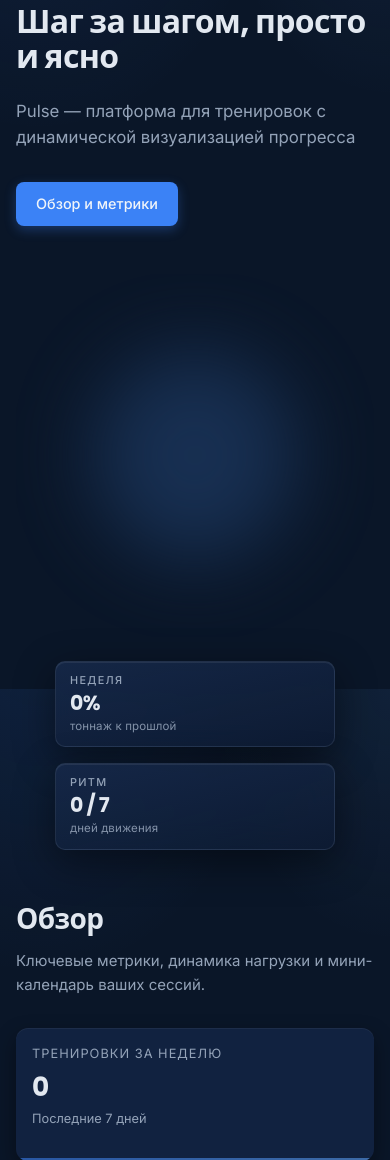
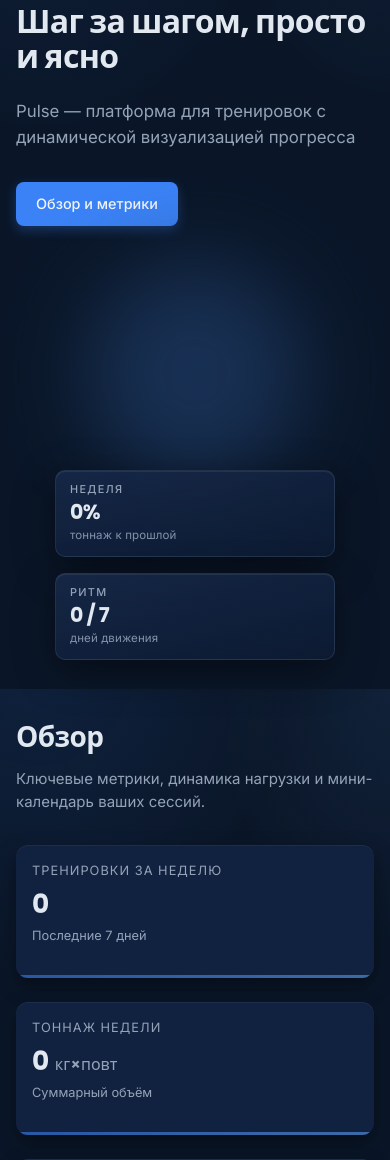
Before and after one commit to radiopomexi/pulse, a Django app: page / in a window 390 px wide. Shown: the part 155-1315 px from the top of the page. Run offline with Django 5.2, Linux system fonts and the light colour scheme; the visitor is signed in with stand-in values (Sample User, id 1); data that the repository does not hold is empty.

Commit message:
Hero-круг и поле даты на мобильных: единая позиция в обеих темах.
Круг hero фиксирован по центру; форма веса — колонка, дата на всю ширину.

Co-authored-by: Cursor <cursoragent@cursor.com>

```diff
--- a/static/css/style.css
+++ b/static/css/style.css
@@ -3652,7 +3664,18 @@ html[data-theme="light"] .staff-table-select {
     margin-inline: auto;
   }
 
-  .hero__visual-stack {
+  .hero__visual-stack:not(.hero__visual-stack--solo) {
+    position: relative;
+    display: flex;
+    flex-direction: column;
+    align-items: center;
+    justify-content: flex-start;
+    min-height: 300px;
+    padding: var(--space-sm) 0 var(--space-md);
+    width: 100%;
+  }
+
+  .hero__visual-stack--solo {
     flex-direction: column;
     align-items: center;
     justify-content: flex-start;
@@ -3661,25 +3684,44 @@ html[data-theme="light"] .staff-table-select {
   }
 
   .hero__visual-stack:not(.hero__visual-stack--solo) .hero__figure {
+    position: absolute;
+    top: 0;
+    left: 50%;
+    transform: translateX(-50%);
+    width: min(100%, 340px);
+    height: 230px;
+    max-width: none;
+    margin: 0;
+    display: flex;
+    align-items: center;
+    justify-content: center;
+    pointer-events: none;
+    z-index: 0;
+  }
+
+  .hero__visual-stack:not(.hero__visual-stack--solo) .hero__blur-art {
+    display: block !important;
+    position: absolute;
+    left: 50%;
+    top: 50%;
+    transform: translate(-50%, -50%);
+    width: min(118vw, 380px) !important;
+    max-width: none !important;
+    margin: 0;
+    opacity: 0.92;
+  }
+
+  [data-theme="light"] .hero__visual-stack:not(.hero__visual-stack--solo) .hero__blur-art {
+    opacity: 0.34;
+    filter: saturate(0.85) brightness(1.08);
+  }
+
+  .hero__stat-grid {
     position: relative;
-    left: auto;
-    top: auto;
-    transform: none;
-    width: 100%;
-    max-width: 420px;
-    margin: 0 auto;
-  }
-
-  .hero__visual-stack:not(.hero__visual-stack--solo) .hero__blur-art {
-    width: min(100%, 420px);
-    max-width: 100%;
-    margin: 0 auto;
-  }
-
-  .hero__stat-grid {
+    z-index: 1;
     width: 100%;
     max-width: 280px;
-    margin-top: var(--space-md);
+    margin-top: 196px;
   }
 
 
```
Also changed, not shown: other parts of static/css/style.css (+37 -21 lines).
